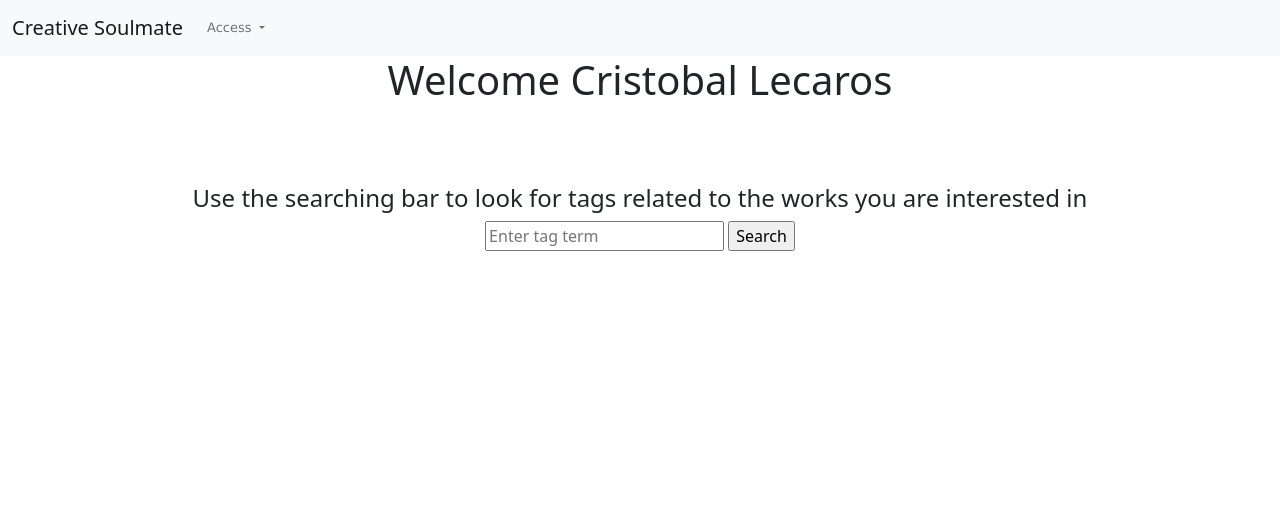
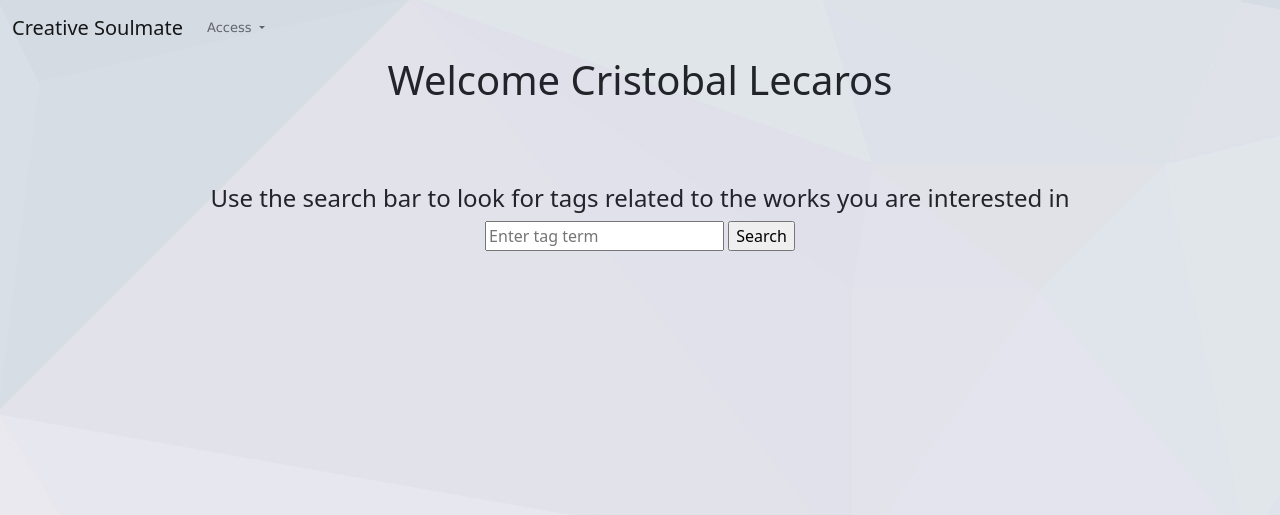
Before and after one commit to aparraasenjo/g37final, a Rails app: page / in a window 1280 px wide. Shown: the top 515 px of the page. Run offline with Rails 7, Linux system fonts and the light colour scheme; a user stored in the database is signed in; style sheets or scripts are compiled from the project's sources; parts of the project's set-up code (start-up, migrations or seed data) failed here and were passed over; some libraries are stand-ins or nearby versions.

Commit message:
added background image

```diff
--- a/app/assets/stylesheets/application.css
+++ b/app/assets/stylesheets/application.css
@@ -14,3 +14,7 @@
  *= require_self
 
  */
+
+.background, .card {
+    background-image: url('/assets/background.jpeg');
+}
--- a/app/views/home/index.html.erb
+++ b/app/views/home/index.html.erb
@@ -1,7 +1,7 @@
 <% if producer_signed_in? %>
     <div class="container text-center">
         <h1>Welcome <%= current_producer.name %></h1><br><br><br>
-        <h4>Use the searching bar to look for tags related to the works you are interested in</h4>
+        <h4>Use the search bar to look for tags related to the works you are interested in</h4>
         <%= form_for(root_path, remote: true, method: :get) do %>
             <%= text_field_tag :search, params[:search], placeholder: "Enter tag term" %>
             <%= submit_tag "Search" %>
@@ -12,7 +12,7 @@
 <% elsif designer_signed_in? %>
     <div class="container text-center"><br><br><br>
         <h1>Welcome <%= current_designer.name %></h1><br><br><br>
-        <h4>Use the searching bar to look for tags related to the works you are interested in</h4>
+        <h4>Use the search bar to look for tags related to the works you are interested in</h4>
         <%= form_for(root_path, remote: true, method: :get) do %>
             <%= text_field_tag :search, params[:search], placeholder: "Enter tag term" %>
             <%= submit_tag "Search" %>
--- a/app/views/layouts/application.html.erb
+++ b/app/views/layouts/application.html.erb
@@ -10,7 +10,7 @@
     <script src="https://cdn.jsdelivr.net/npm/@popperjs/core@2.9.2/dist/umd/popper.min.js" integrity="sha384-IQsoLXl5PILFhosVNubq5LC7Qb9DXgDA9i+tQ8Zj3iwWAwPtgFTxbJ8NT4GN1R8p" crossorigin="anonymous"></script>
     <script src="https://cdn.jsdelivr.net/npm/bootstrap@5.0.2/dist/js/bootstrap.min.js" integrity="sha384-cVKIPhGWiC2Al4u+LWgxfKTRIcfu0JTxR+EQDz/bgldoEyl4H0zUF0QKbrJ0EcQF" crossorigin="anonymous"></script>
   </head>
-  <body>
+  <body class="background">
     <%= render 'shared/navbar2' %>
     <div class="container-fluid">
       <%= yield %>
--- a/app/views/shared/_navbar2.html.erb
+++ b/app/views/shared/_navbar2.html.erb
@@ -1,4 +1,4 @@
-<nav class="navbar navbar-expand-lg navbar-light bg-light">
+<nav class="navbar navbar-expand-lg navbar-light bg-secondary.bg-gradient">
     <div class="container-fluid">
     <%= link_to "Creative Soulmate", root_path, class: "navbar-brand" %>
     <%# <a class="navbar-brand" href="#">Creative SoulMate</a> %>
--- a/app/views/track_mates/show.html.erb
+++ b/app/views/track_mates/show.html.erb
@@ -15,5 +15,4 @@
   <%= @track_mate.state %>
 </p>
 
-<%= link_to 'Edit', edit_track_mate_path(@track_mate) %> |
-<%= link_to 'Back', track_mates_path %>
+<%= link_to 'Keep on Searching', root_path %>
--- a/app/views/work_mates/show.html.erb
+++ b/app/views/work_mates/show.html.erb
@@ -15,5 +15,4 @@
   <%= @work_mate.state %>
 </p>
 
-<%= link_to 'Edit', edit_work_mate_path(@work_mate) %> |
-<%= link_to 'Back', work_mates_path %>
+<%= link_to 'Keep on Searching', root_path %>
```
Also changed, not shown: app/assets/images/background.jpeg (added).
